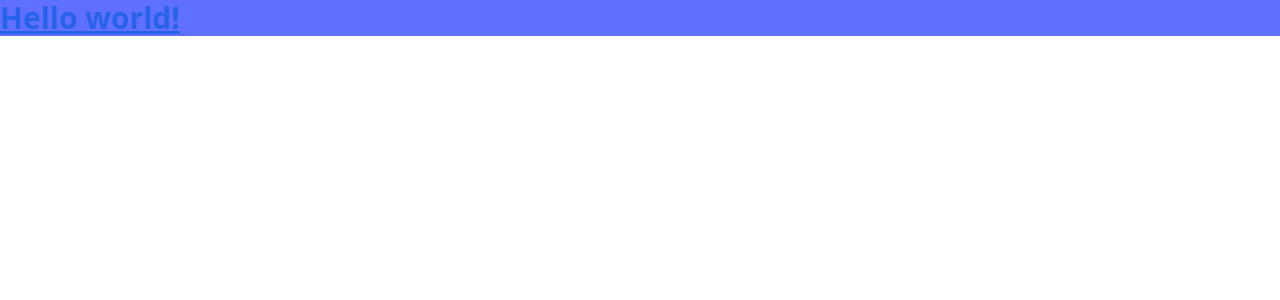
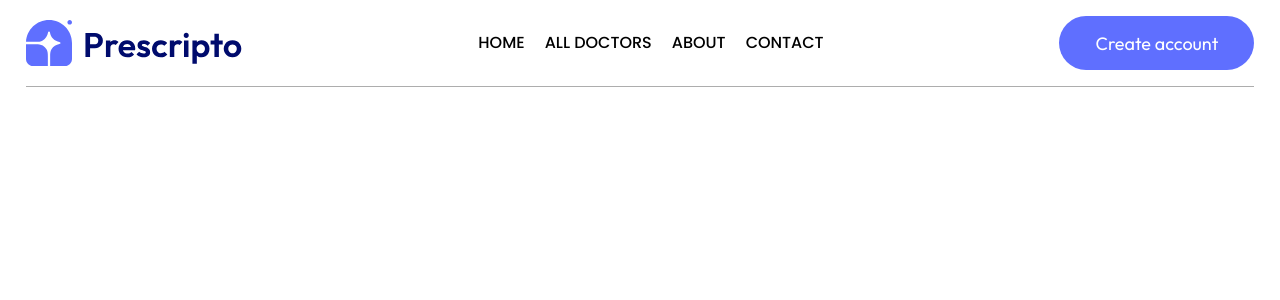
Before and after one commit to Kolawole-kehinde/Doctors-Appointment-App, a React (Vite) app: page / in a window 1280 px wide. Shown: the top 300 px of the page. Built offline with nearby package versions, Linux system fonts and the light colour scheme.

Commit message:
Navbar completed

```diff
--- a/src/App.jsx
+++ b/src/App.jsx
@@ -1,11 +1,10 @@
 import React from 'react'
+import Navbar from './Componets/Navbar'
 
 const App = () => {
   return (
-    <div className='bg-primary'>
-      <h1 className="text-3xl font-bold underline text-blue-600">
-      Hello world!
-    </h1>
+    <div>
+      <Navbar/>
     </div>
   )
 }
--- a/src/Componets/Navbar.jsx
+++ b/src/Componets/Navbar.jsx
@@ -1,8 +1,31 @@
 import React from 'react'
+import logo from '../assets/prescripto-logo.svg'
 
 const Navbar = () => {
   return (
-    <div>Navbar</div>
+   <header className='py-4'>
+    <div className='wrapper'>
+      <nav className='flex items-center justify-between'>
+         <div>
+            <img src={logo} alt="" />
+         </div>
+         <div>
+           <menu className='font-poppins flex items-center gap-[1.25rem] text-base leading-[24px] font-medium text-center'>
+             <li>HOME</li>
+             <li>ALL DOCTORS</li>
+             <li>ABOUT</li>
+             <li>CONTACT</li>
+           </menu>
+         </div>
+         <div>
+           <button className='w-[195px] h-[54px] bg-primary font-outfit text-lg leading-[43px] text-white text-center rounded-[2.938rem]'>Create account</button>
+         </div>
+      </nav>
+      <div className='w-full h-[1px] bg-secondary-100 mt-4'>
+
+      </div>
+      </div>
+   </header>
   )
 }
 
--- a/tailwind.config.js
+++ b/tailwind.config.js
@@ -12,10 +12,11 @@ export default {
         },
         secondary: {
           DEFAULT: "#EAEFFF",
+          100: "#ADADAD",
         },
       },
       fontFamily: {
-        inter: ["Inter", "sans-serif"],
+        outfit: ["Outfit", "sans-serif"],
         poppins: ["Poppins", "sans-serif"],
       },
     },
```
Also changed, not shown: src/assets/prescripto-logo.svg (added).
